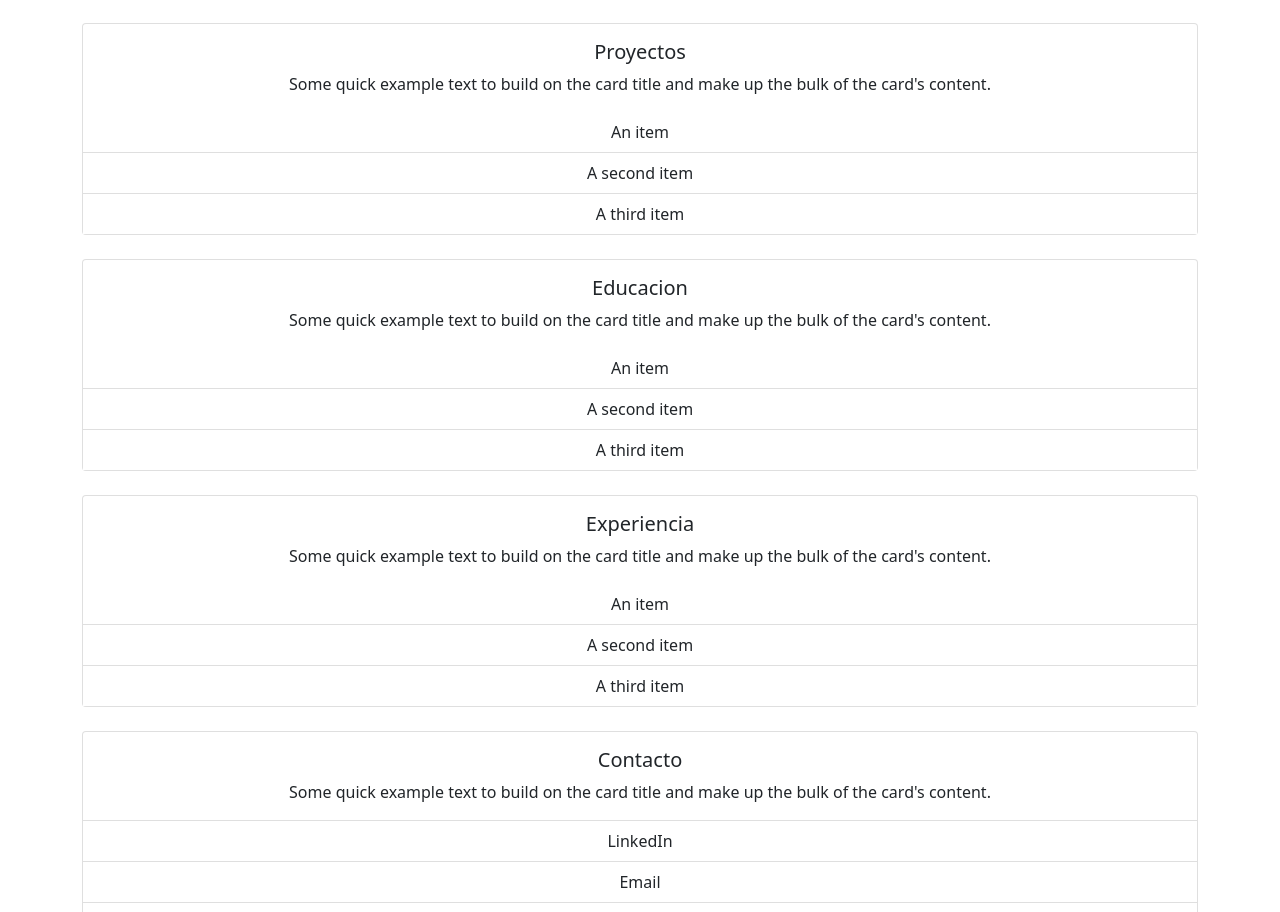
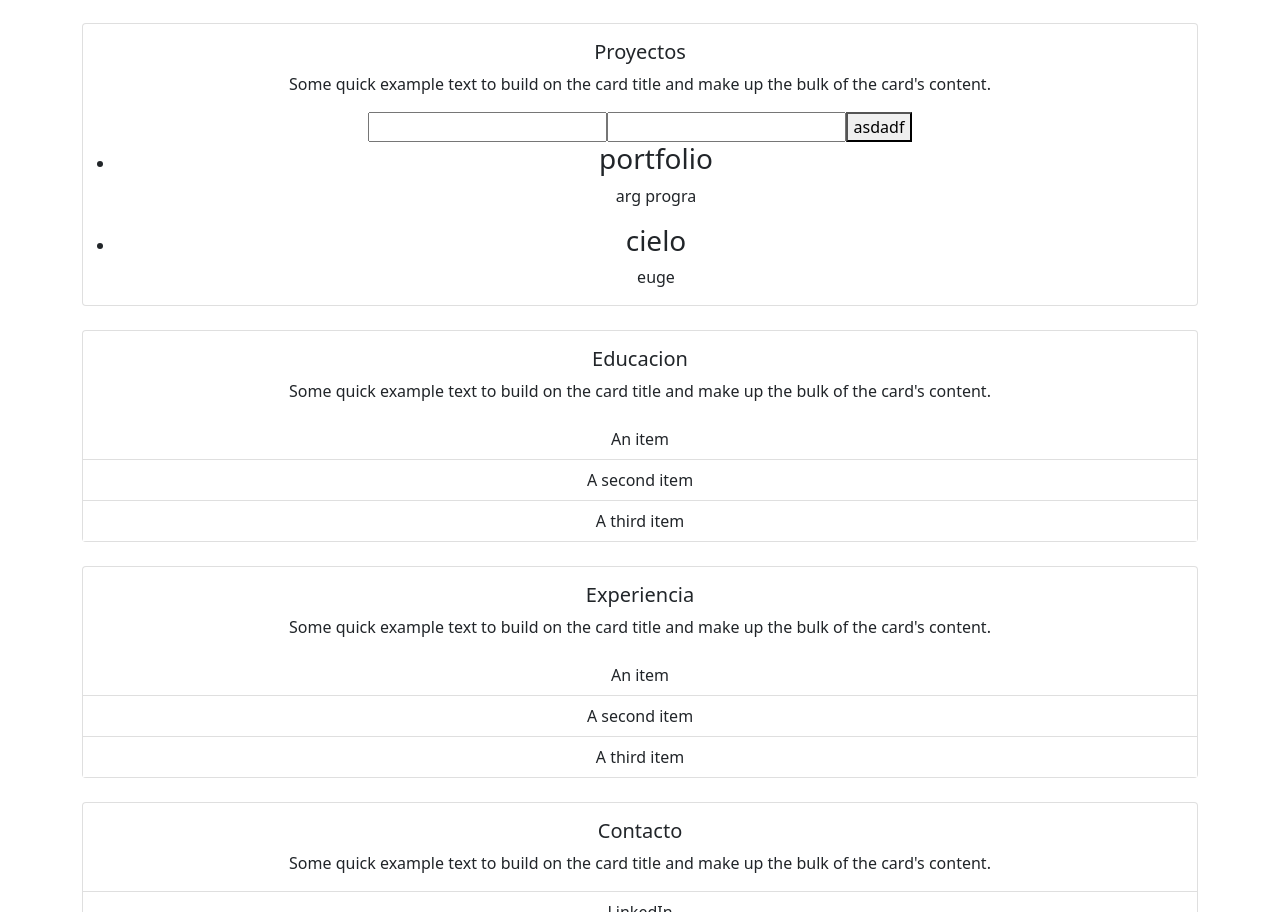
Before and after one commit to JoaquinVeraOrtega/Frontend-Angular, an Angular app: page / in a window 1280 px wide. Shown: the part 1091-2003 px from the top of the page. Built offline with nearby package versions, Linux system fonts and the light colour scheme.

Commit message:
empezando a crear boton de agregar proyecto

```diff
--- a/src/app/components/items/item-proyecto/item-proyecto.component.html
+++ b/src/app/components/items/item-proyecto/item-proyecto.component.html
@@ -1,5 +1,19 @@
-<ul class="list-group list-group-flush">
-    <li class="list-group-item">An item</li>
-    <li class="list-group-item">A second item</li>
-    <li class="list-group-item">A third item</li>
-  </ul>
+<form>
+
+<input type="text" name="nombre" id="nombre" [(ngModel)]="nombre">
+
+<input type="text" name="cliente" id="cliente" [(ngModel)]="cliente">
+
+
+<button type="submit" (click)="agregarProyecto()">asdadf</button>
+
+</form>
+
+<ul *ngFor="let proyecto of proyectos">
+  <li>
+      <h3>{{proyecto.nombre}}
+      </h3>
+      <p>{{proyecto.cliente}}</p>
+    </li>
+
+</ul>
--- a/src/app/components/items/item-proyecto/item-proyecto.component.ts
+++ b/src/app/components/items/item-proyecto/item-proyecto.component.ts
@@ -1,13 +1,39 @@
 import { Component, OnInit } from '@angular/core';
+import { Proyecto } from 'src/app/proyectos';
 
 @Component({
   selector: 'app-item-proyecto',
   templateUrl: './item-proyecto.component.html',
   styleUrls: ['./item-proyecto.component.css']
 })
+
+
 export class ItemProyectoComponent implements OnInit {
 
-  constructor() { }
+nombre="";
+ cliente="";
+
+ proyectos: any=[];
+
+agregarProyecto(){
+
+  this.proyectos.push(this.nombre, this.cliente);
+
+  console.log("funca")
+}
+
+
+
+
+ constructor() {
+ this.proyectos=[
+  {nombre:"portfolio", cliente:"arg progra"},
+{nombre:"cielo", cliente:"euge"}
+ ]
+
+
+
+}
 
   ngOnInit(): void {
   }
--- /dev/null
+++ b/src/app/proyectos.ts
@@ -0,0 +1,23 @@
+export class Proyecto {
+    private nombre:string = "";
+    private cliente:string = "";
+
+
+
+    public get Nombre():string {
+return this.nombre;
+    }
+
+    public set Nombre(value:string){
+        this.nombre = value;
+    }
+
+    public get Cliente():string {
+        return this.cliente;
+            }
+
+     public set Cliente(value:string){
+                this.cliente = value;
+            }
+
+}
--- /dev/null
+++ b/src/proyectos.json
@@ -0,0 +1,7 @@
+{
+    "proyectos": {
+    "Nombre": "hjsdfg",
+    "cliente": "skdjfh"
+    }
+
+}
```
Also changed, not shown: src/app/probando-servicio.service.ts (added, +9 -0 lines), 1 other file (tests, documents, lock files or other folders).
